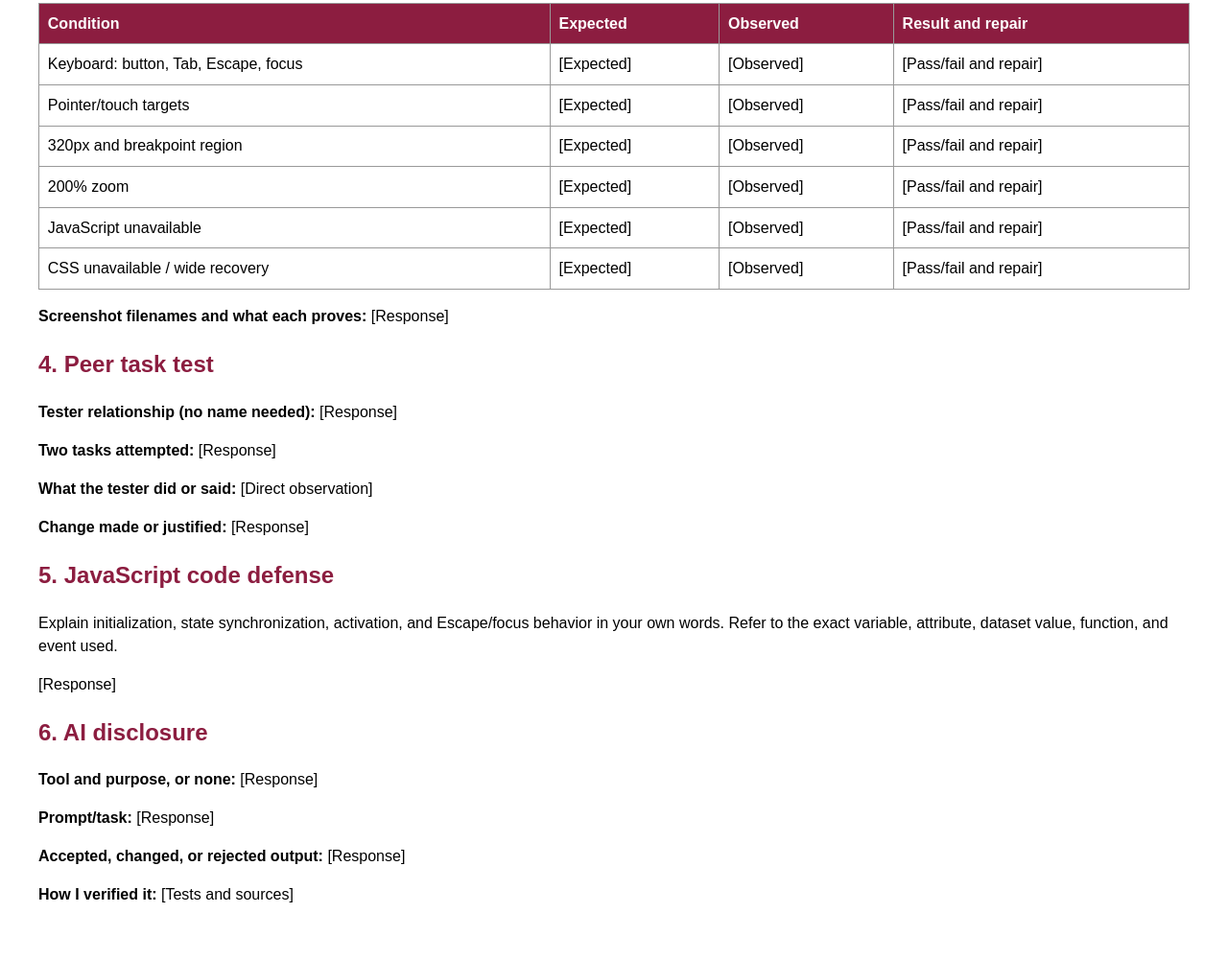
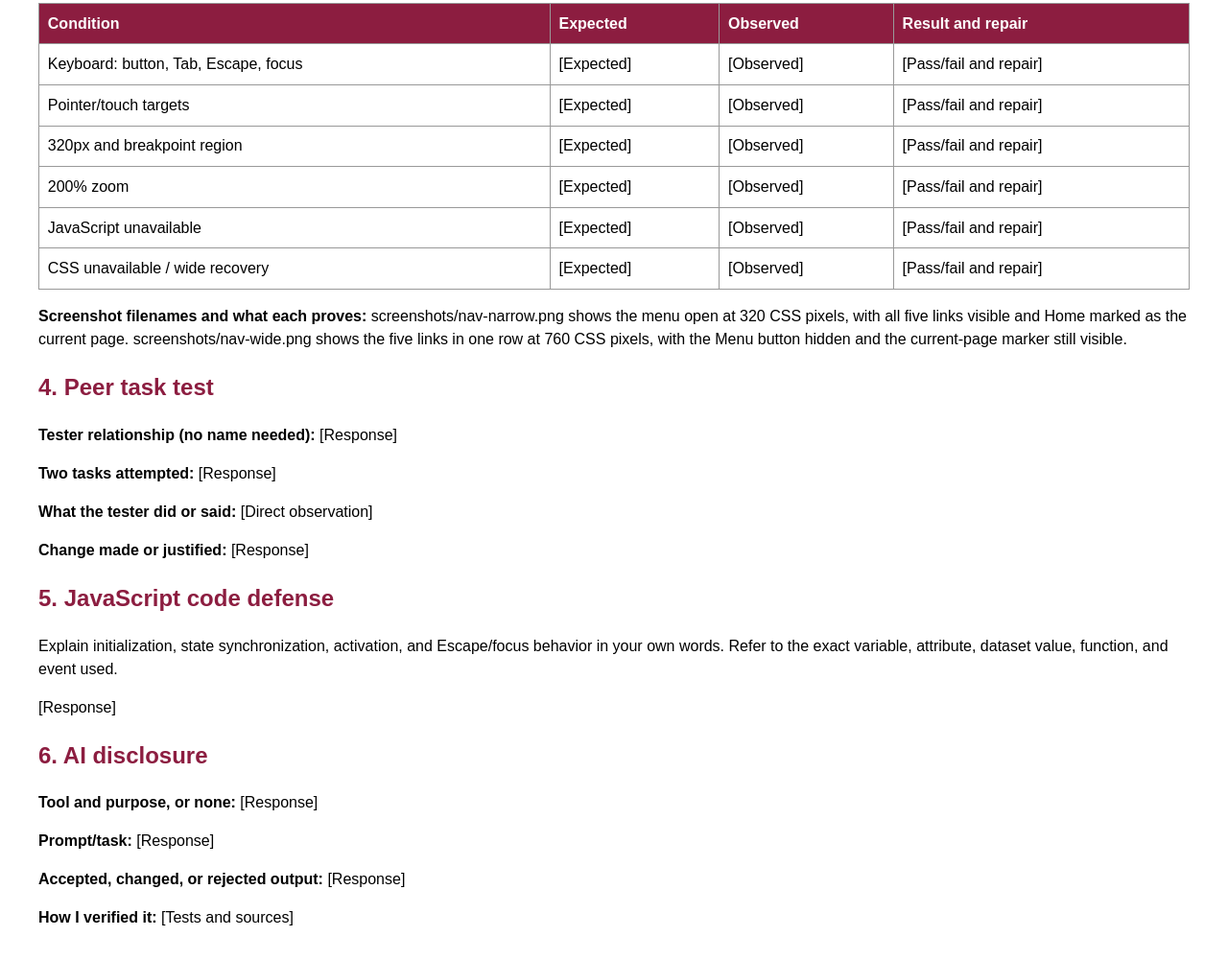
Before and after one commit to kriswojcik-dev/Module5-Responsive-Navigation-Deliverable-Starter, a plain HTML site: page navigation-plan.html in a window 1280 px wide. Shown: the part 1036-2037 px from the top of the page at 96% size. Before the commit the page ends 2013 px from the top, so only its background shows below. Drawn offline with Linux system fonts and the light colour scheme.

Commit message:
added screenshots and updated navigation-plan

```diff
--- a/navigation-plan.html
+++ b/navigation-plan.html
@@ -130,7 +130,7 @@
             <td>[Pass/fail and repair]</td>
         </tr>
     </table>
-    <p><strong>Screenshot filenames and what each proves:</strong> [Response]</p>
+    <p><strong>Screenshot filenames and what each proves:</strong> screenshots/nav-narrow.png shows the menu open at 320 CSS pixels, with all five links visible and Home marked as the current page. screenshots/nav-wide.png shows the five links in one row at 760 CSS pixels, with the Menu button hidden and the current-page marker still visible.</p>
     <h2>4. Peer task test</h2>
     <p><strong>Tester relationship (no name needed):</strong> [Response]</p>
     <p><strong>Two tasks attempted:</strong> [Response]</p>
```
Also changed, not shown: screenshots/nav-narrow.png (added), screenshots/nav-wide.png (added), 1 other file.
